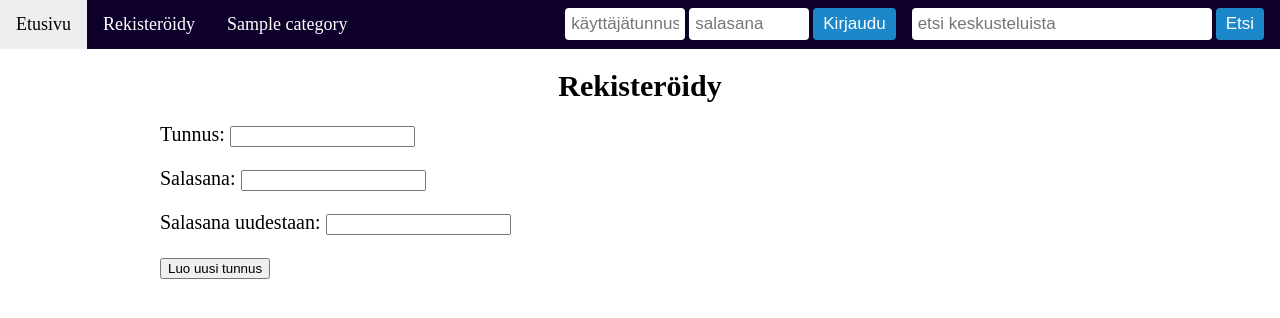
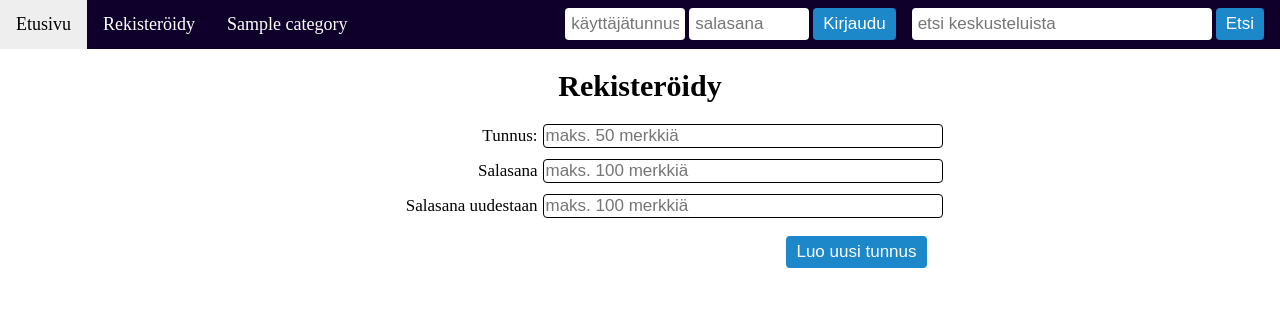
Before and after one commit to JuhoPaananen/Keskustelusovellus, a Flask app: template templates/register.html in a window 1280 px wide. Shown: the top 318 px of the page. Run offline with Flask 3, Linux system fonts and the light colour scheme; the template is opened without the code that fills it: most values are stand-ins (such as "Sample title", 1, 10 or a date in 2020).

Commit message:
Improve outlook

```diff
--- a/static/main.css
+++ b/static/main.css
@@ -59,6 +59,50 @@
   }
   .nav .login-container button:hover,
   .nav .search-container button:hover {
+    background-color: orange;
+  }
+  .register,
+  .new_topic {
+    text-align: center;
+  }
+  .register form,
+  .new_topic form {
+    text-align: right;
+    display: inline-block;
+  }
+  .register div,
+  .new_topic div {
+    margin-bottom: 10px;
+  }
+  .register label,
+  .new_topic label {
+    display: inline-block;
+    width: 200px;
+    font-size: 17px;
+  }
+  .register input[type="text"],
+  .register input[type="password"],
+  .new_topic input[type="text"],
+  .new_topic textarea {
+    font-size: 17px;
+    border: solid;
+    border-width: 0.5px;
+    width: 400px;
+    border-radius: 4px;
+  }
+  .register form button,
+  .new_topic form button {
+    float: right;
+    margin-top: 8px;
+    background-color: #1c87c9;
+    color: white;
+    font-size: 17px;
+    border: none;
+    border-radius: 4px;
+    cursor: pointer;
+  }
+  .register button:hover,
+  .new_topic button:hover {
     background-color: orange;
   }
 .categories {
--- a/templates/index.html
+++ b/templates/index.html
@@ -1,6 +1,8 @@
 {% extends "base.html" %}
 {% block title %} Kategoriat {% endblock %}
 {% block content %}
+<p style="margin: 20px;text-align: center;">Tervetuloa Tietokantasovelluksen harjoitustyönä toteutetulle keskustelufoorumille.
+     Voit selailla foorumia, mutta hakutoiminto ja keskusteluun osallistuminen vaatii kirjautumisen.</p>
 <h2 style="margin: 20px;text-align: center;">Kategoriat</h2>
 <table>
     <tr>
--- a/templates/register.html
+++ b/templates/register.html
@@ -3,14 +3,34 @@
 {% block content %}
 <h2 style="margin: 20px;text-align: center;">Rekisteröidy</h2>
 <div class="register">
-    <form action="/register" method="POST">
-        Tunnus: <input type="text" name="username">
-        <p>
-        Salasana: <input type="password" name="password1">
-        <p>
-        Salasana uudestaan: <input type="password" name="password2">
-        <p>
-        <input type="submit" value="Luo uusi tunnus">
-</form>
+    <form action="/register" method="POST" onsubmit="return check(this)">
+        <div>
+            <label>Tunnus:</label>
+            <input type="text" name="username" placeholder="maks. 50 merkkiä">
+        </div>
+        <div>
+           <label>Salasana</label>
+           <input type="password" name="password1" placeholder="maks. 100 merkkiä">
+        </div>
+        <div>
+            <label>Salasana uudestaan</label>
+            <input type="password" name="password2" placeholder="maks. 100 merkkiä">
+        </div>
+        <button type="submit">Luo uusi tunnus</button>
+    </form>
 </div>
 {% endblock %}
+
+<script>
+    function check(form) {
+        if (form.username.value.length > 50) {
+            alert("Käyttäjätunnus on yli 50 merkkiä pitkä");
+            return false;
+        }
+        if (form.password1.value.length > 100) {
+            alert("Salasana on yli 100 merkkiä pitkä");
+            return false;
+        }
+        return true;
+    }
+</script>
```
Also changed, not shown: routes.py (+17 -3 lines), templates/edit.html (+11 -1 lines), templates/edit_topic.html (+11 -1 lines), templates/messages.html (+14 -4 lines), templates/new_topic.html (+23 -4 lines).
